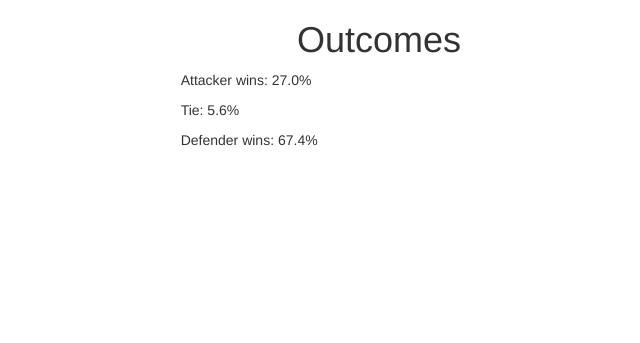
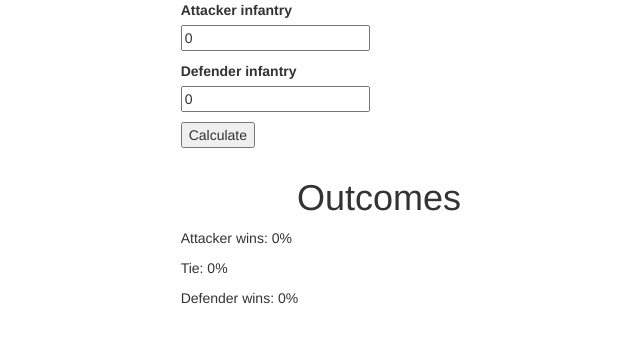
Before and after one commit to EBaalhuis/TI4_battle_sim, a Flask app: page / in a window 1280 px wide. Shown: the top 343 px of the page, without its empty margins (261-901 px from the left). Run offline with Flask 2, Linux system fonts and the light colour scheme; some libraries are stand-ins or nearby versions.

Commit message:
first form, with only infantry for attacker and defender

```diff
--- a/app/__init__.py
+++ b/app/__init__.py
@@ -1,7 +1,9 @@
 from flask import Flask
+from config import Config
 from flask_bootstrap import Bootstrap
 
 app = Flask(__name__)
+app.config.from_object(Config)
 bootstrap = Bootstrap(app)
 
 from app import routes
--- a/app/calculator.py
+++ b/app/calculator.py
@@ -194,7 +194,7 @@ def parse_units(unit_dict, faction):
            [units.pds(faction)] * unit_dict["pds"] + \
            [units.carrier(faction)] * unit_dict["carrier"] + \
            [units.fighter(faction)] * unit_dict["fighter"] + \
-           [units.infantry(faction)] * unit_dict["inf"] + \
+           [units.infantry(faction)] * unit_dict["infantry"] + \
            [units.mech(faction)] * unit_dict["mech"]
 
 
--- /dev/null
+++ b/app/forms.py
@@ -0,0 +1,8 @@
+from flask_wtf import FlaskForm
+from wtforms import IntegerField, SubmitField
+
+
+class InputForm(FlaskForm):
+    att_inf = IntegerField("Attacker infantry", default=0)
+    def_inf = IntegerField("Defender infantry", default=0)
+    submit = SubmitField("Calculate")
--- a/app/routes.py
+++ b/app/routes.py
@@ -1,24 +1,32 @@
-from flask import render_template
+from flask import render_template, redirect
 from app import app
 import app.calculator as calculator
+from app.forms import InputForm
 from collections import defaultdict
 import requests
 import csv
 import time
 
 
-@app.route('/')
-@app.route('/index')
+@app.route('/', methods=['GET', 'POST'])
+@app.route('/index', methods=['GET', 'POST'])
 def index():
-    attacker = defaultdict(lambda: 0)
-    attacker["flagship"] = 1
-    defender = defaultdict(lambda: 0)
-    defender["fighter"] = 4
-    options = {"ground_combat": False,
-               "att_faction": "Arborec",
-               "def_faction": "Barony"}
-    outcomes = calculator.calculate(attacker, defender, options)
-    return render_template('index.html', outcomes=outcomes)
+    form = InputForm()
+    if form.validate_on_submit():
+        attacker = defaultdict(lambda: 0)
+        defender = defaultdict(lambda: 0)
+        attacker["infantry"] = form.att_inf.data
+        defender["infantry"] = form.def_inf.data
+        print("form.att_inf.data: %s" % form.att_inf.data)
+        print("form.def_inf.data: %s" % form.def_inf.data)
+        options = {"ground_combat": True,
+                   "att_faction": "Arborec",
+                   "def_faction": "Barony"}
+        outcomes = calculator.calculate(attacker, defender, options)
+        return render_template('index.html', outcomes=outcomes, form=form)
+
+    outcomes = [0, 0, 0]
+    return render_template('index.html', outcomes=outcomes, form=form)
 
 
 # attacker = defaultdict(lambda: 0)
--- a/app/templates/index.html
+++ b/app/templates/index.html
@@ -2,6 +2,22 @@
 
 {% block app_content %}
 <div class="container-fluid">
+    <div class="row">
+        <div class="col-sm-4 col-sm-offset-4">
+            <form action="" method="post" novalidate>
+                {{ form.hidden_tag() }}
+                <p>
+                    {{ form.att_inf.label }}<br>
+                    {{ form.att_inf() }}
+                </p>
+                <p>
+                    {{ form.def_inf.label }}<br>
+                    {{ form.def_inf() }}
+                </p>
+                <p>{{ form.submit() }}</p>
+            </form>
+        </div>
+    </div>
     <div class="row">
         <h1><p class="text-center .display-4">Outcomes</p></h1>
         <div class="col-sm-4 col-sm-offset-4">
--- /dev/null
+++ b/config.py
@@ -0,0 +1,5 @@
+import os
+
+
+class Config(object):
+    SECRET_KEY = os.environ.get('SECRET_KEY') or 'aeaq56a5yaq5a737yu'
```
